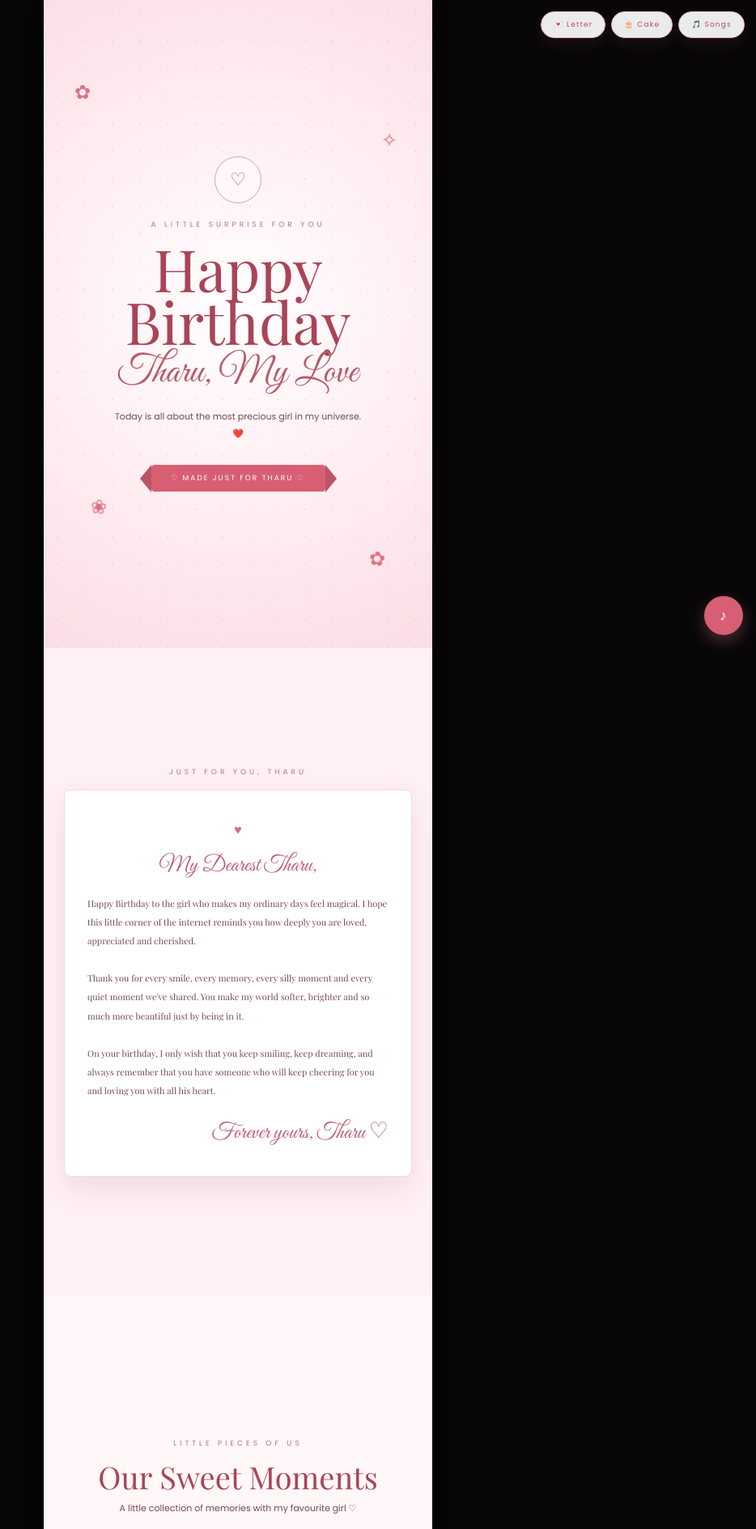
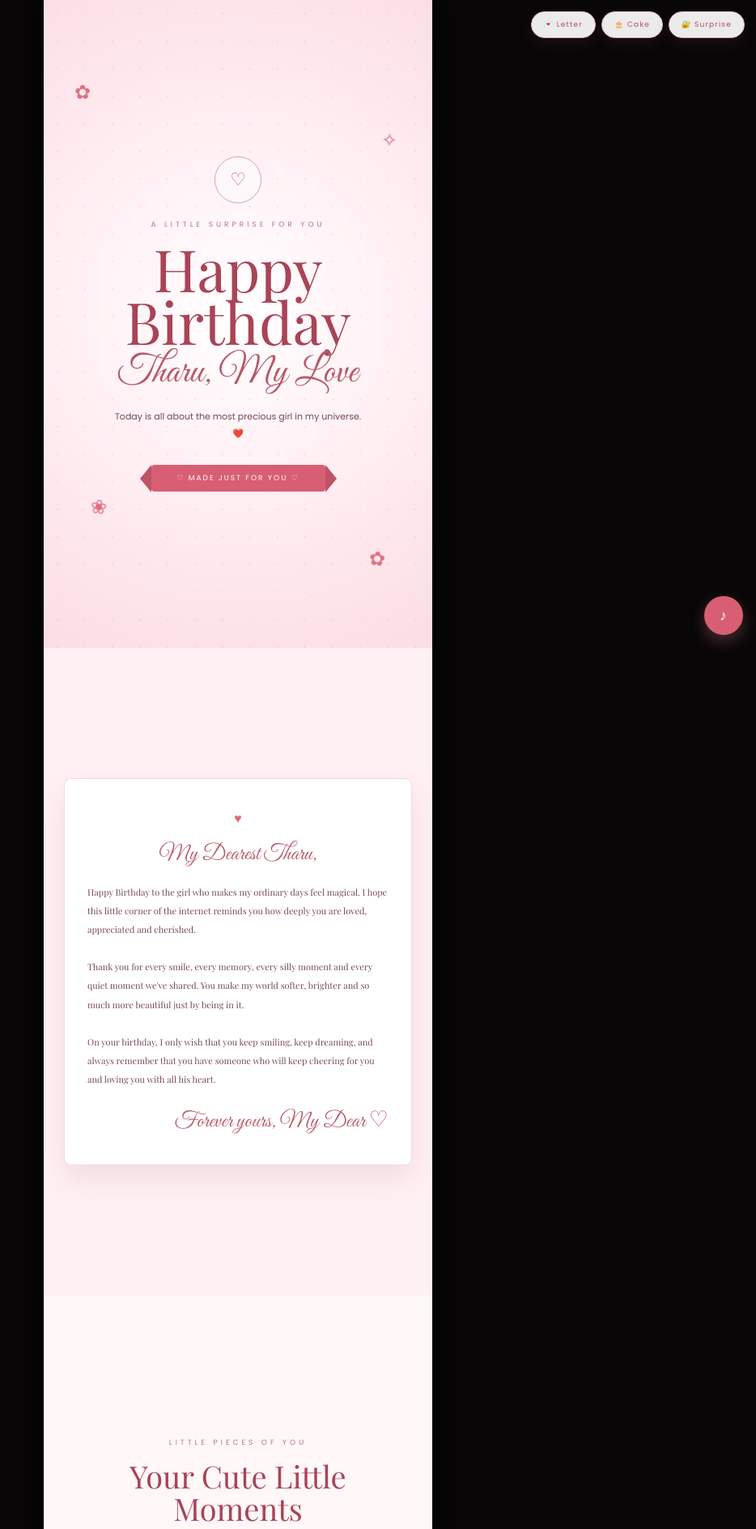
Before and after one commit to ronymondal2005r-pixel/Happy-Birthday-dear, a plain HTML site: page index.html in a window 1280 px wide. Shown: the top 1888 px of the page at 81% size, without its empty margins (346-1280 px from the left). Drawn offline with nearby package versions, Linux system fonts and the light colour scheme.

Commit message:
Update index.html

```diff
--- a/index.html
+++ b/index.html
@@ -70,38 +70,16 @@ button{border:0;background:#d85f73;color:white;padding:12px 25px;border-radius:3
 
 .top-buttons{position:fixed;top:14px;right:14px;z-index:40;display:flex;gap:7px}
 .top-buttons .letter-top-btn{position:static}
-.cake-top-btn{background:rgba(255,255,255,.92);color:#b74e63;border:1px solid #e8b8c2;border-radius:22px;padding:9px 15px;font-family:Poppins,sans-serif;font-size:9px;letter-spacing:1.2px;box-shadow:0 7px 18px rgba(143,77,90,.16);backdrop-filter:blur(6px);-webkit-backdrop-filter:blur(6px);cursor:pointer}
+.cake-top-btn{background:rgba(255,255,255,.92);color:#b74e63;border:1px solid #e8b8c2;border-radius:22px;padding:9px 15px;font-family:Poppins,sans-serif;font-size:9px;letter-spacing:1.2px;box-shadow:0 7px 18px rgba(143,77,90,.16);backdrop-filter:blur(6px);-webkit-backdrop-filter:blur(6px);cursor:pointer;text-decoration:none;}
 .cake-top-btn:hover,.letter-top-btn:hover{transform:translateY(-1px)}
 @media(max-width:360px){.top-buttons{right:9px;gap:4px}.top-buttons .letter-top-btn,.cake-top-btn{padding:8px 10px;font-size:8px}}
-
-.songs-top-btn{
-  background:rgba(255,255,255,.92);
-  color:#b74e63;
-  border:1px solid #e8b8c2;
-  border-radius:22px;
-  padding:9px 15px;
-  font-family:Poppins,sans-serif;
-  font-size:9px;
-  letter-spacing:1.2px;
-  box-shadow:0 7px 18px rgba(143,77,90,.16);
-  backdrop-filter:blur(6px);
-  -webkit-backdrop-filter:blur(6px);
-  cursor:pointer;
-  transition:.25s;
-}
-.songs-top-btn:hover{transform:translateY(-1px)}
-@media(max-width:360px){
-  .top-buttons{right:9px;gap:4px}
-  .top-buttons .letter-top-btn,.cake-top-btn,.songs-top-btn{padding:8px 10px;font-size:8px}
-}
-
 </style>
 </head>
 <body>
 <div class="top-buttons">
 <button class="letter-top-btn" onclick="window.location.href='letter.html'">💌 Letter</button>
 <button class="cake-top-btn" onclick="window.location.href='cake.html'">🎂 Cake</button>
-<button class="songs-top-btn" onclick="window.location.href='songs.html'">🎵 Songs</button>
+<a class="cake-top-btn" href="pin.html">🔐 Surprise</a>
 </div>
 <main class="site">
 <section class="hero reveal">
@@ -111,13 +89,12 @@ button{border:0;background:#d85f73;color:white;padding:12px 25px;border-radius:3
 <div class="kicker">a little surprise for you</div>
 <h1>Happy<br>Birthday <span>Tharu, My Love</span></h1>
 <p class="subtitle">Today is all about the most precious girl in my universe. ❤️</p>
-<div class="ribbon">♡ MADE JUST FOR THARU ♡</div>
+<div class="ribbon">♡ MADE JUST FOR YOU ♡</div>
 </div>
 </section>
 
 <section class="letter reveal">
 <div class="section-inner fade">
-<div class="kicker">just for you, Tharu</div>
 <div class="paper">
 <h3>My Dearest Tharu,</h3>
 <p>
@@ -133,16 +110,16 @@ On your birthday, I only wish that you keep smiling, keep dreaming,
 and always remember that you have someone who will keep cheering for
 you and loving you with all his heart.
 </p>
-<div class="signature">Forever yours, Tharu ♡</div>
+<div class="signature">Forever yours, My Dear ♡</div>
 </div>
 </div>
 </section>
 
 <section class="moments reveal">
 <div class="section-inner fade">
-<div class="kicker">little pieces of us</div>
-<h2>Our Sweet Moments</h2>
-<p style="text-align:center;margin-top:8px">A little collection of memories with my favourite girl ♡</p>
+<div class="kicker">little pieces of you</div>
+<h2>Your Cute Little Moments</h2>
+<p style="text-align:center;margin-top:8px">A little collection of your cuteness ♡</p>
 <div class="gallery">
 <div class="photo" onclick="openPhoto('photos/photo1.jpg')"><img src="1.jpeg" onerror="this.src='https://placehold.co/500x500/f6cfd7/9b5362?text=Tharu+%E2%99%A5+1'"></div>
 <div class="photo" onclick="openPhoto('photos/photo2.jpg')"><img src="2.jpeg" onerror="this.src='https://placehold.co/500x500/f6cfd7/9b5362?text=Tharu+%E2%99%A5+2'"></div>
@@ -151,13 +128,11 @@ you and loving you with all his heart.
 <div class="photo" onclick="openPhoto('photos/photo5.jpg')"><img src="5.jpeg" onerror="this.src='https://placehold.co/500x500/f6cfd7/9b5362?text=Tharu+%E2%99%A5+5'"></div>
 <div class="photo" onclick="openPhoto('photos/photo6.jpg')"><img src="6.jpeg" onerror="this.src='https://placehold.co/500x500/f6cfd7/9b5362?text=Tharu+%E2%99%A5+6'"></div>
 </div>
-<div class="tip">Replace the six photos with your favourite memories of Tharu ♡</div>
 </div>
 </section>
 
 <section class="message reveal">
 <div class="section-inner fade">
-<div class="kicker">for Tharu</div>
 <div class="bigquote">“You are one of the most beautiful chapters of my life.”</div>
 <p>Here's to another year of your beautiful smile, our laughter, our little adventures, our late-night talks and all the memories we haven't made yet.</p>
 </div>
@@ -176,7 +151,7 @@ you and loving you with all his heart.
 <section class="heart-section reveal">
 <div class="section-inner fade">
 <div class="heart-title">My Heart Is Yours</div>
-<div class="heart-text">Tharu, Now &amp; Always<br>Today, tomorrow, and every beautiful day after that. ❤️</div>
+<div class="heart-text">You & Me, Now &amp; Always<br>Today, tomorrow, and every beautiful day after that. ❤️</div>
 <div style="text-align:center"><button class="heart-btn" onclick="showLove()">Open My Heart ♡</button></div>
 </div>
 </section>
@@ -197,10 +172,10 @@ you and loving you with all his heart.
 <div class="kicker" style="color:#ffd9df">for my favourite person</div>
 <h2>Happy Birthday,<br>Tharu ❤️</h2>
 <p>May your smile stay this beautiful forever.<br>And may I get to see it for a very, very long time.</p>
-<div style="text-align:center"><span style="font:32px 'Great Vibes',cursive">I love you, Tharu ♡</span></div>
+<div style="text-align:center"><span style="font:32px 'Great Vibes',cursive">I love you, My Love ♡</span></div>
 </div>
 </section>
-<div class="footer">MADE WITH LOVE • ESPECIALLY FOR THARU ♡</div>
+<div class="footer">MADE WITH LOVE OF YOUR DONKEY • ESPECIALLY FOR MY PRINCESS ELIZABETH ♡</div>
 </main>
 
 <button class="music" id="musicBtn" onclick="toggleMusic()">♪</button>
```
